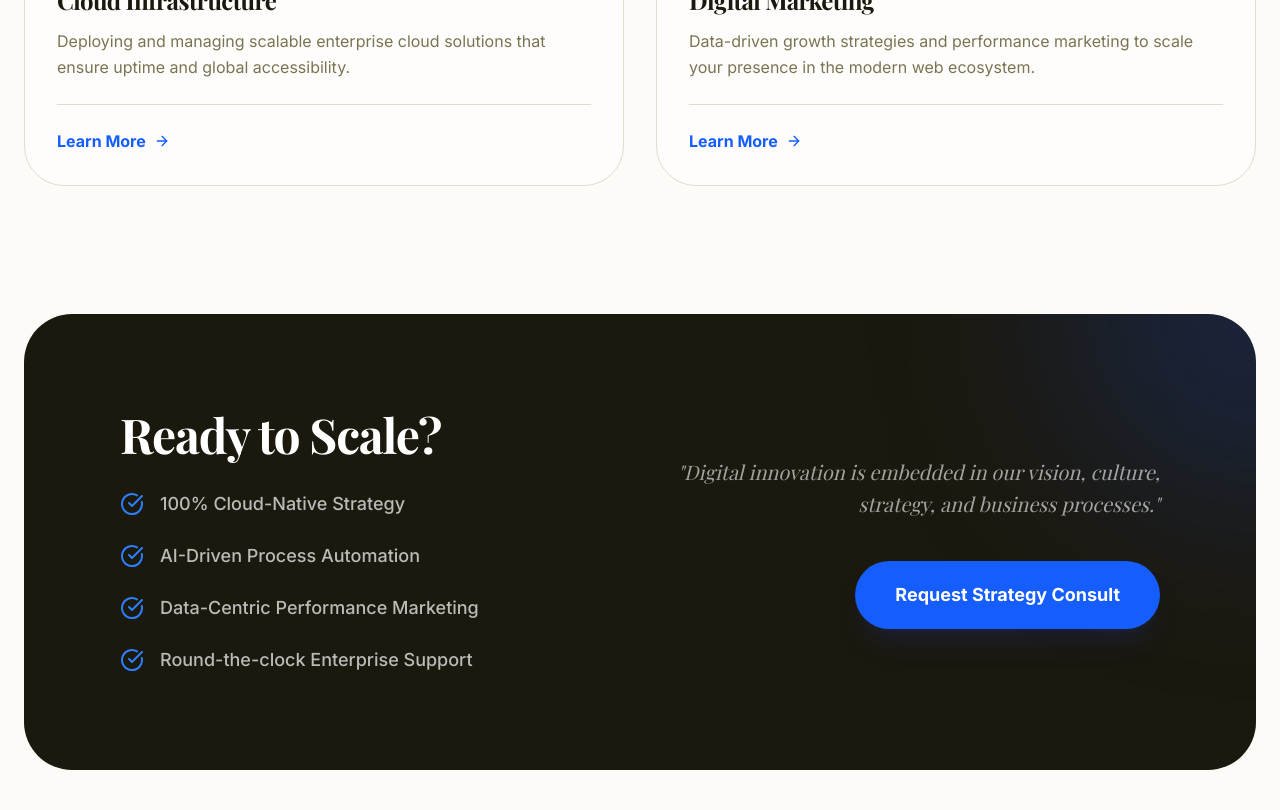
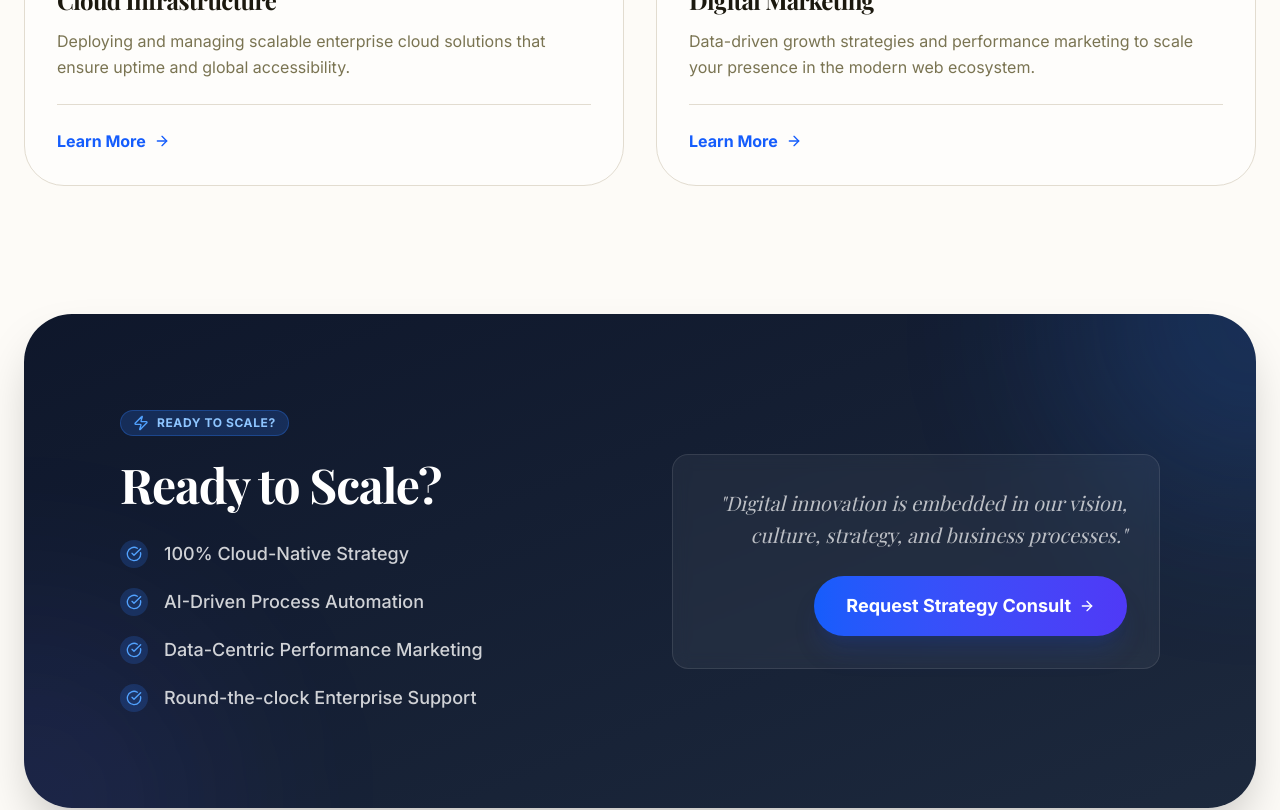
Before and after one commit to 12Ajay12/Arshith-main, a React (Vite) app: page /arshith-infotech in a window 1280 px wide. Shown: the part 2000-2810 px from the top of the page. Built offline with nearby package versions, Linux system fonts and the light colour scheme; a web font is replaced by a local one.

Commit message:
Refactor commitment section for dark mode
Updated the commitment section for dark mode compatibility and enhanced the styling of elements.

```diff
--- a/src/pages/arshith-infotech.tsx
+++ b/src/pages/arshith-infotech.tsx
@@ -126,37 +126,50 @@ export default function ArshithInfotech() {
             ))}
           </div>
 
-          {/* COMMITMENT SECTION */}
-          <div className="bg-foreground text-background rounded-[3rem] p-12 md:p-24 overflow-hidden relative">
-            <div className="absolute top-0 right-0 w-96 h-96 bg-blue-600/20 blur-[100px] -mr-48 -mt-48 rounded-full" />
+          {/* COMMITMENT SECTION - FIXED FOR DARK MODE */}
+          <div className="relative rounded-[3rem] p-12 md:p-24 overflow-hidden bg-gradient-to-br from-slate-900 to-slate-800 shadow-2xl">
+            {/* Animated Background Elements */}
+            <div className="absolute top-0 right-0 w-96 h-96 bg-blue-500/20 rounded-full blur-[100px] -mr-48 -mt-48 animate-pulse" />
+            <div className="absolute bottom-0 left-0 w-96 h-96 bg-indigo-500/20 rounded-full blur-[100px] -ml-48 -mb-48 animate-pulse" style={{ animationDelay: '1s' }} />
+
             <div className="relative z-10 grid lg:grid-cols-2 gap-16 items-center">
               <div>
-                <h2 className="text-4xl md:text-5xl font-serif font-bold text-white mb-8">Ready to Scale?</h2>
-                <div className="space-y-6">
+                <div className="inline-flex items-center gap-2 px-3 py-1 rounded-full bg-blue-500/20 border border-blue-500/30 mb-6">
+                  <Zap className="w-4 h-4 text-blue-400" />
+                  <span className="text-xs font-bold tracking-wider text-blue-300 uppercase">Ready to Scale?</span>
+                </div>
+                <h2 className="text-4xl md:text-5xl font-serif font-bold text-white mb-8">
+                  Ready to Scale?
+                </h2>
+                <div className="space-y-5">
                   {[
                     "100% Cloud-Native Strategy",
                     "AI-Driven Process Automation",
                     "Data-Centric Performance Marketing",
                     "Round-the-clock Enterprise Support"
                   ].map((text) => (
-                    <div key={text} className="flex items-center gap-4 text-white/70">
-                      <CheckCircle className="w-6 h-6 text-blue-500" />
-                      <span className="text-lg font-medium">{text}</span>
+                    <div key={text} className="flex items-center gap-4">
+                      <div className="w-7 h-7 rounded-full bg-blue-500/20 flex items-center justify-center">
+                        <CheckCircle className="w-4 h-4 text-blue-400" />
+                      </div>
+                      <span className="text-white/80 text-lg font-medium">{text}</span>
                     </div>
                   ))}
                 </div>
               </div>
               <div className="text-center lg:text-right">
-                <p className="text-xl text-white/60 mb-10 leading-relaxed font-serif italic">
+                <div className="bg-white/5 backdrop-blur-sm rounded-2xl p-8 border border-white/10">
+                  <p className="text-xl text-white/70 mb-6 leading-relaxed font-serif italic">
                     "Digital innovation is embedded in our vision, culture, strategy, and business processes."
                   </p>
                   <motion.button
                     whileHover={{ scale: 1.05 }}
                     whileTap={{ scale: 0.95 }}
-                  className="px-10 py-5 bg-blue-600 text-white rounded-full text-lg font-bold shadow-xl shadow-blue-900/20"
+                    className="px-8 py-4 bg-gradient-to-r from-blue-600 to-indigo-600 text-white rounded-full text-lg font-bold shadow-xl shadow-blue-900/30 hover:shadow-2xl transition-all inline-flex items-center gap-2"
                   >
-                  Request Strategy Consult
+                    Request Strategy Consult <ArrowRight className="w-4 h-4" />
                   </motion.button>
+                </div>
               </div>
             </div>
           </div>
```
Lines whose indentation alone changed are shown as unchanged.
